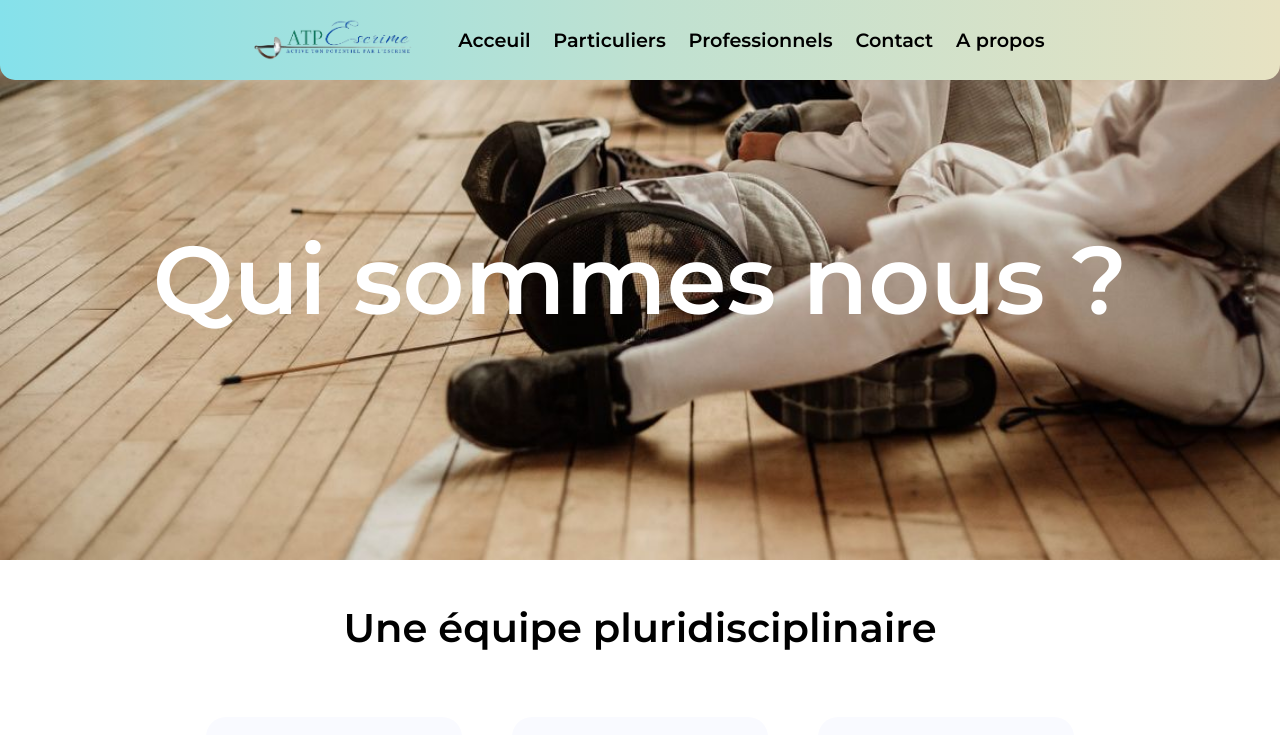
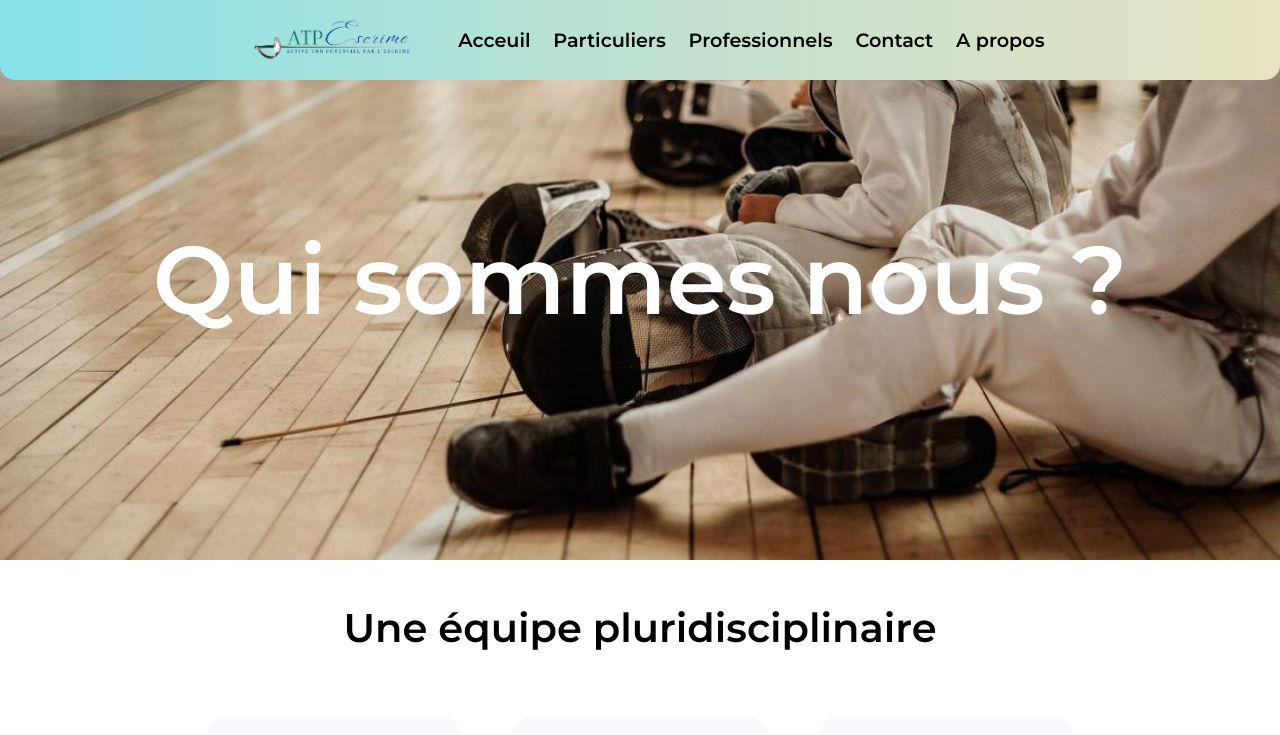
Before and after one commit to Matsuel/ATPE, a Next.js app: page /apropos in a window 1280 px wide. Shown: the top 735 px of the page. Built offline with nearby package versions, Linux system fonts and the light colour scheme.

Commit message:
edit background image settings

```diff
--- a/src/Components/TopPic/TopPic.module.scss
+++ b/src/Components/TopPic/TopPic.module.scss
@@ -4,6 +4,9 @@
     display: flex;
     justify-content: center;
     align-items: center;
+    background-repeat: no-repeat;
+    background-size: cover;
+
 
     .TopPicTitle {
         width: 80%;
--- a/src/Components/TopPic/TopPic.tsx
+++ b/src/Components/TopPic/TopPic.tsx
@@ -10,14 +10,7 @@ interface TopPicProps {
 
 const TopPic = ({ image, text }: TopPicProps) => {
     return (
-        <div className={styles.TopPic_container} style={
-            {
-                backgroundImage: `url(${image.src})`,
-                backgroundSize: 'cover',
-                backgroundPosition: 'center',
-                backgroundRepeat: 'no-repeat',
-            }
-        }>
+        <div className={styles.TopPic_container} style={{backgroundImage: `url(${image.src})`,}}>
             <h1 className={styles.TopPicTitle}>{text}</h1>
         </div>
     );
```
